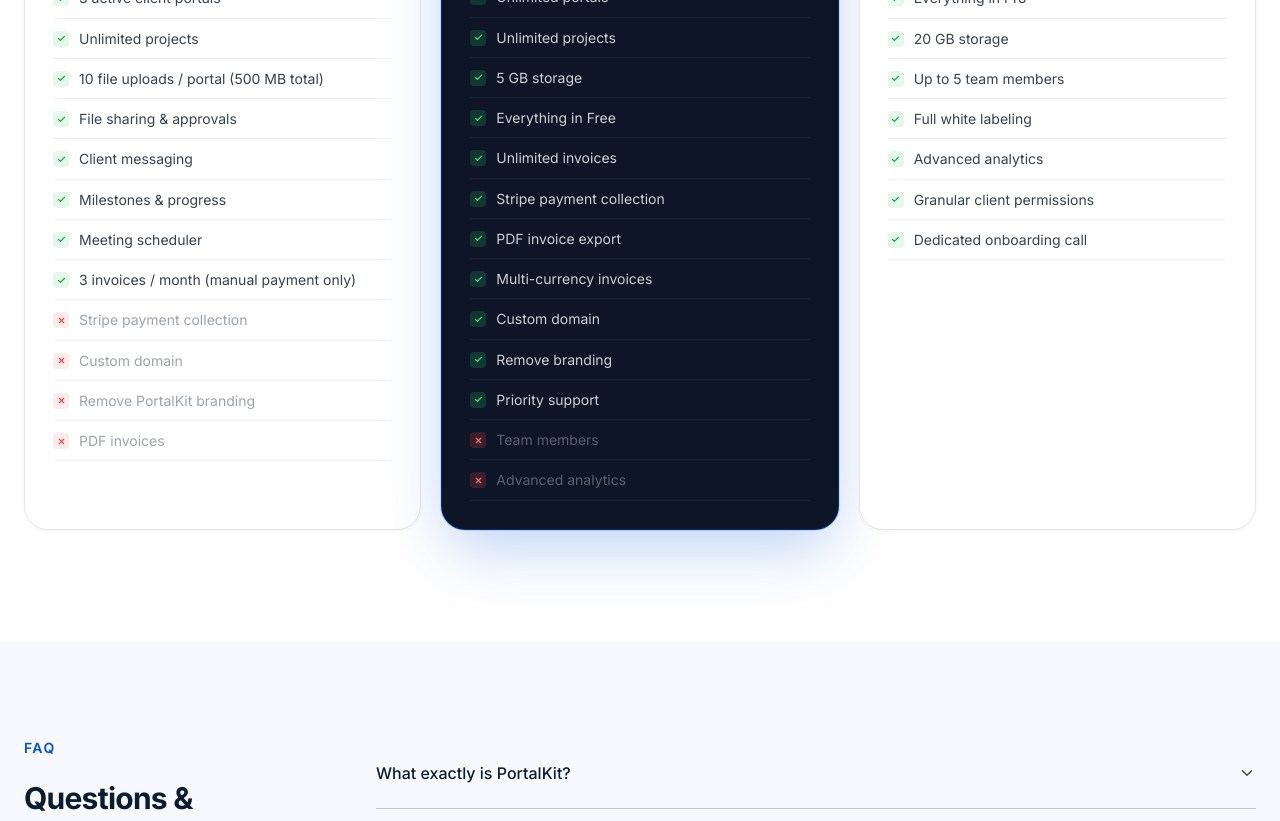
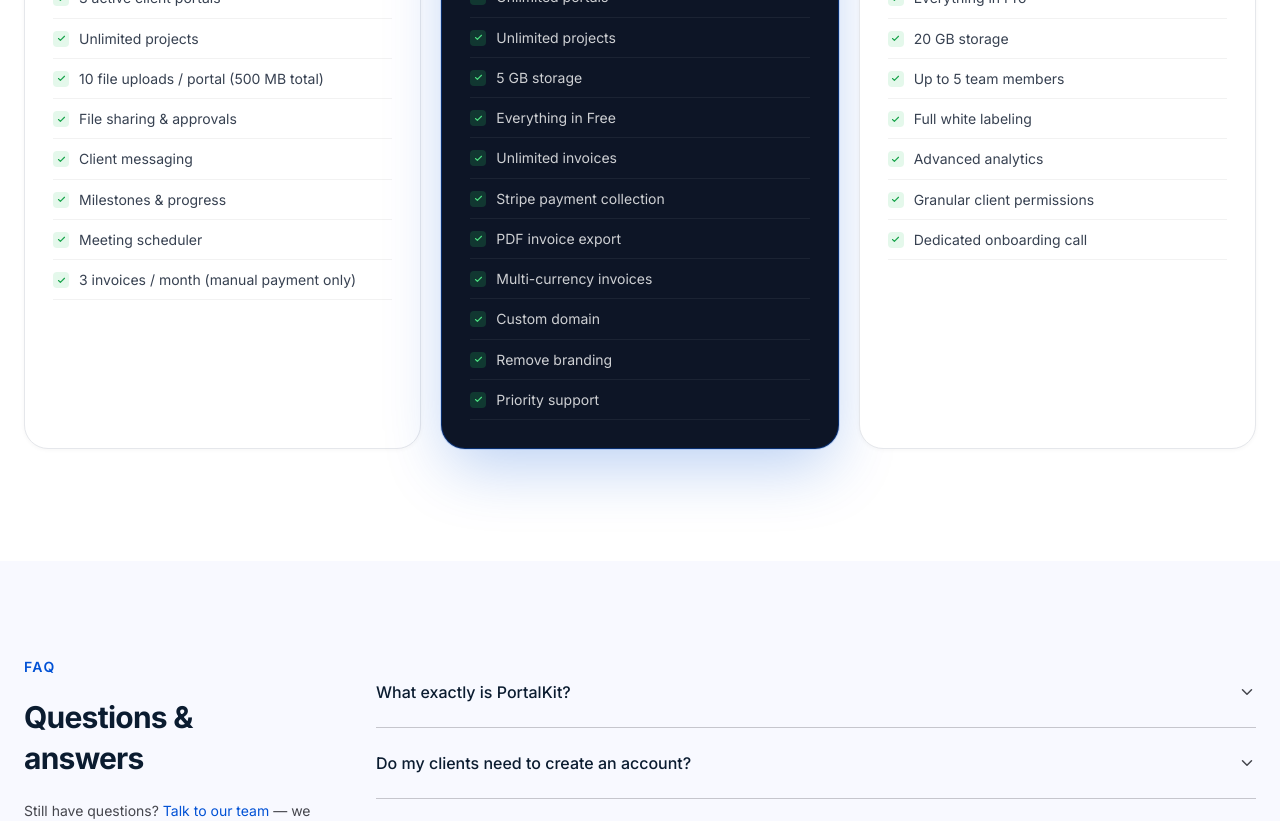
Before and after one commit to vihangamallawaarachchi2001/portal-kit, a Next.js app: page / in a window 1280 px wide. Shown: the part 6009-6830 px from the top of the page. Built offline with nearby package versions, Linux system fonts and the light colour scheme; no server answers.

Commit message:
feat: filter included features in Pricing component for improved clarity

```diff
--- a/components/home/pricing.tsx
+++ b/components/home/pricing.tsx
@@ -189,7 +189,7 @@ export default function Pricing() {
 
               {/* ── Feature list ── */}
               <ul className="px-7 pt-5 pb-7">
-                {features.map(({ text, included }) => (
+                {features.filter(f => f.included).map(({ text, included }) => (
                   <li
                     key={text}
                     className="flex items-start gap-2.5 py-2.5"
```
